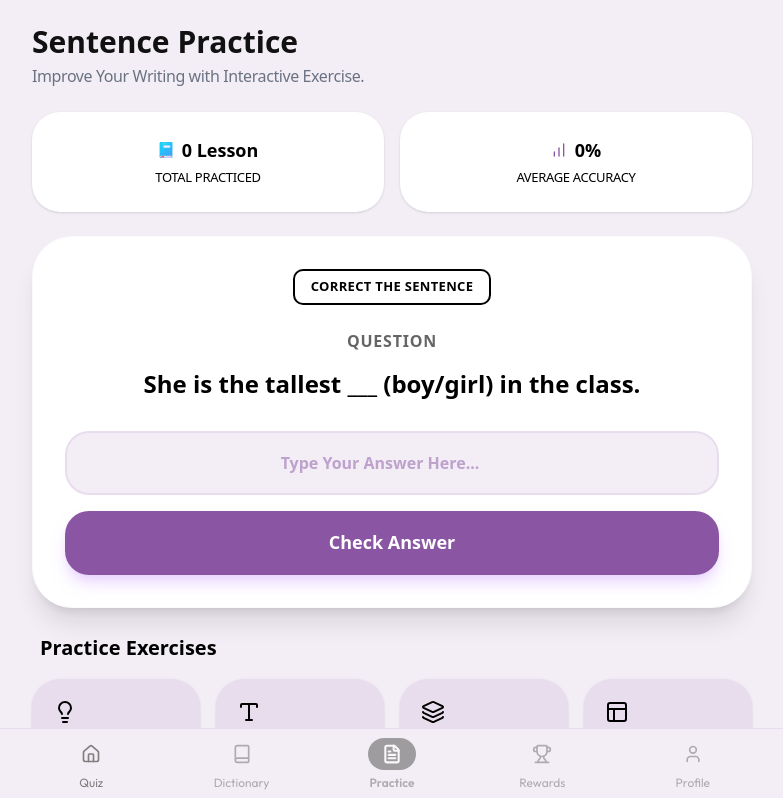
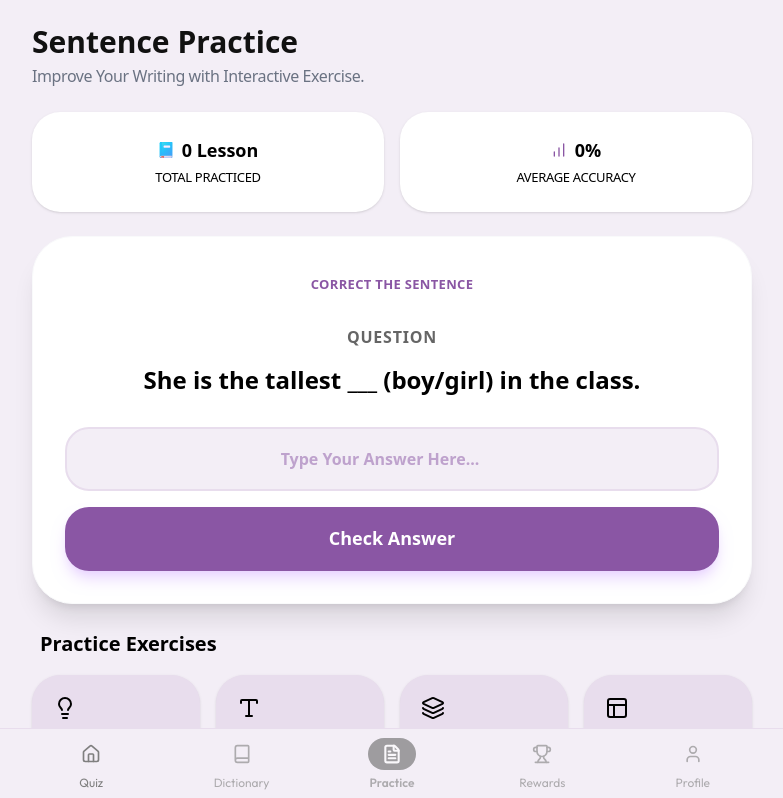
Before and after one commit to Omar-webcloud/Syntaxa, a Next.js app: page /practice in a window 1280 px wide. Shown: the top 798 px of the page, without its empty margins (248-1031 px from the left). Built offline with nearby package versions, Linux system fonts and the light colour scheme.

Commit message:
minor typography issues addressed

```diff
--- a/src/app/login/page.tsx
+++ b/src/app/login/page.tsx
@@ -68,7 +68,7 @@ export default function Login() {
                             value={username}
                             onChange={(e) => setUsername(e.target.value)}
                             placeholder="Enter any name..."
-                            className="w-full pl-10 pr-4 py-3.5 rounded-xl bg-gray-50 dark:bg-[#0F0A15] border-2 border-gray-100 dark:border-[#2D2438] text-gray-900 dark:text-white focus:border-[#8A56A4] dark:focus:border-[#A87BC7] outline-none transition-all placeholder:text-gray-400 dark:placeholder:text-gray-600 font-bold"
+                            className="w-full pl-10 pr-4 py-3.5 rounded-xl bg-gray-50 dark:bg-[#0F0A15] border-2 border-gray-100 dark:border-[#2D2438] text-gray-900 dark:text-white focus:border-[#8A56A4] dark:focus:border-[#A87BC7] outline-none transition-all placeholder:text-gray-400 dark:placeholder:text-gray-600"
                             required
                          />
                          <Mail className="absolute left-3 top-1/2 -translate-y-1/2 text-gray-400 dark:text-gray-500" size={18} />
@@ -82,7 +82,7 @@ export default function Login() {
                             value={password}
                             onChange={(e) => setPassword(e.target.value)}
                             placeholder="••••••••"
-                            className="w-full pl-10 pr-4 py-3.5 rounded-xl bg-gray-50 dark:bg-[#0F0A15] border-2 border-gray-100 dark:border-[#2D2438] text-gray-900 dark:text-white focus:border-[#8A56A4] dark:focus:border-[#A87BC7] outline-none transition-all placeholder:text-gray-400 dark:placeholder:text-gray-600 font-bold"
+                            className="w-full pl-10 pr-4 py-3.5 rounded-xl bg-gray-50 dark:bg-[#0F0A15] border-2 border-gray-100 dark:border-[#2D2438] text-gray-900 dark:text-white focus:border-[#8A56A4] dark:focus:border-[#A87BC7] outline-none transition-all placeholder:text-gray-400 dark:placeholder:text-gray-600"
                             required
                          />
                          <Lock className="absolute left-3 top-1/2 -translate-y-1/2 text-gray-400 dark:text-gray-500" size={18} />
--- a/src/app/signup/page.tsx
+++ b/src/app/signup/page.tsx
@@ -45,7 +45,7 @@ export default function Signup() {
                             value={name}
                             onChange={(e) => setName(e.target.value)}
                             placeholder="John Doe"
-                            className="w-full pl-10 pr-4 py-3.5 rounded-xl bg-gray-50 dark:bg-[#0F0A15] border-2 border-gray-100 dark:border-[#2D2438] text-gray-900 dark:text-white focus:border-[#8A56A4] dark:focus:border-[#A87BC7] outline-none transition-all placeholder:text-gray-400 dark:placeholder:text-gray-600 font-bold"
+                            className="w-full pl-10 pr-4 py-3.5 rounded-xl bg-gray-50 dark:bg-[#0F0A15] border-2 border-gray-100 dark:border-[#2D2438] text-gray-900 dark:text-white focus:border-[#8A56A4] dark:focus:border-[#A87BC7] outline-none transition-all placeholder:text-gray-400 dark:placeholder:text-gray-600"
                             required
                          />
                          <User className="absolute left-3 top-1/2 -translate-y-1/2 text-gray-400 dark:text-gray-500" size={18} />
@@ -59,7 +59,7 @@ export default function Signup() {
                             value={email}
                             onChange={(e) => setEmail(e.target.value)}
                             placeholder="hello@example.com"
-                            className="w-full pl-10 pr-4 py-3.5 rounded-xl bg-gray-50 dark:bg-[#0F0A15] border-2 border-gray-100 dark:border-[#2D2438] text-gray-900 dark:text-white focus:border-[#8A56A4] dark:focus:border-[#A87BC7] outline-none transition-all placeholder:text-gray-400 dark:placeholder:text-gray-600 font-bold"
+                            className="w-full pl-10 pr-4 py-3.5 rounded-xl bg-gray-50 dark:bg-[#0F0A15] border-2 border-gray-100 dark:border-[#2D2438] text-gray-900 dark:text-white focus:border-[#8A56A4] dark:focus:border-[#A87BC7] outline-none transition-all placeholder:text-gray-400 dark:placeholder:text-gray-600"
                             required
                          />
                          <Mail className="absolute left-3 top-1/2 -translate-y-1/2 text-gray-400 dark:text-gray-500" size={18} />
@@ -73,7 +73,7 @@ export default function Signup() {
                             value={password}
                             onChange={(e) => setPassword(e.target.value)}
                             placeholder="Create a password"
-                            className="w-full pl-10 pr-4 py-3.5 rounded-xl bg-gray-50 dark:bg-[#0F0A15] border-2 border-gray-100 dark:border-[#2D2438] text-gray-900 dark:text-white focus:border-[#8A56A4] dark:focus:border-[#A87BC7] outline-none transition-all placeholder:text-gray-400 dark:placeholder:text-gray-600 font-bold"
+                            className="w-full pl-10 pr-4 py-3.5 rounded-xl bg-gray-50 dark:bg-[#0F0A15] border-2 border-gray-100 dark:border-[#2D2438] text-gray-900 dark:text-white focus:border-[#8A56A4] dark:focus:border-[#A87BC7] outline-none transition-all placeholder:text-gray-400 dark:placeholder:text-gray-600"
                             required
                          />
                          <Lock className="absolute left-3 top-1/2 -translate-y-1/2 text-gray-400 dark:text-gray-500" size={18} />
--- a/src/components/Practice.tsx
+++ b/src/components/Practice.tsx
@@ -113,7 +113,7 @@ export default function Practice() {
           <div className="bg-white dark:bg-[#1C1625] p-4 rounded-[28px] shadow-sm flex flex-col items-center justify-center space-y-1 h-[100px] border border-transparent dark:border-[#2D2438]">
              <div className="flex items-center gap-2">
                 <Image src="/book.svg" alt="Book" width={16} height={16} className="w-[16px] h-[16px] object-contain" />
-                <span className="text-base sm:text-[18px] font-black text-black dark:text-[#F3F4F6]">{totalPracticed} Lesson</span>
+                <span className="text-base sm:text-[18px] font-black text-black dark:text-[#F3F4F6]">{totalPracticed} {totalPracticed > 1 ? "Lessons" : "Lesson"}</span>
              </div>
              <span className="text-[13px] text-[#000000] dark:text-[#9CA3AF] uppercase tracking-tight">Total Practiced</span>
           </div>
@@ -127,7 +127,7 @@ export default function Practice() {
         </div>
 
         <div className="bg-white dark:bg-[#1C1625] rounded-[40px] p-8 shadow-xl space-y-6 border border-gray-50 dark:border-[#2D2438] flex flex-col items-center text-center">
-            <span className="bg-transparent text-black dark:text-white border-2 border-black dark:border-white text-[13px] font-black px-4 py-1.5 rounded-[10px] uppercase tracking-wide">
+            <span className="bg-transparent text-[#8A56A4] dark:text-[#A87BC7]   dark:border-[#A87BC7] text-[13px] font-black px-4 py-1.5 rounded-[10px] uppercase tracking-wide">
                 Correct The Sentence
             </span>
 
@@ -278,7 +278,7 @@ function ExerciseCategory({ icon, title, desc, onClick }: { icon: React.ReactNod
                 {icon}
             </div>
             <div className="space-y-1">
-                <h4 className="text-[16px] font-black leading-tight text-black dark:text-[#F3F4F6]">{title}</h4>
+                <h4 className="text-[16px] font-semibold leading-tight text-black dark:text-[#F3F4F6]">{title}</h4>
                 <p className="text-[12px] text-gray-600 dark:text-[#9CA3AF] font-medium leading-tight">
                     {desc}
                 </p>
```
